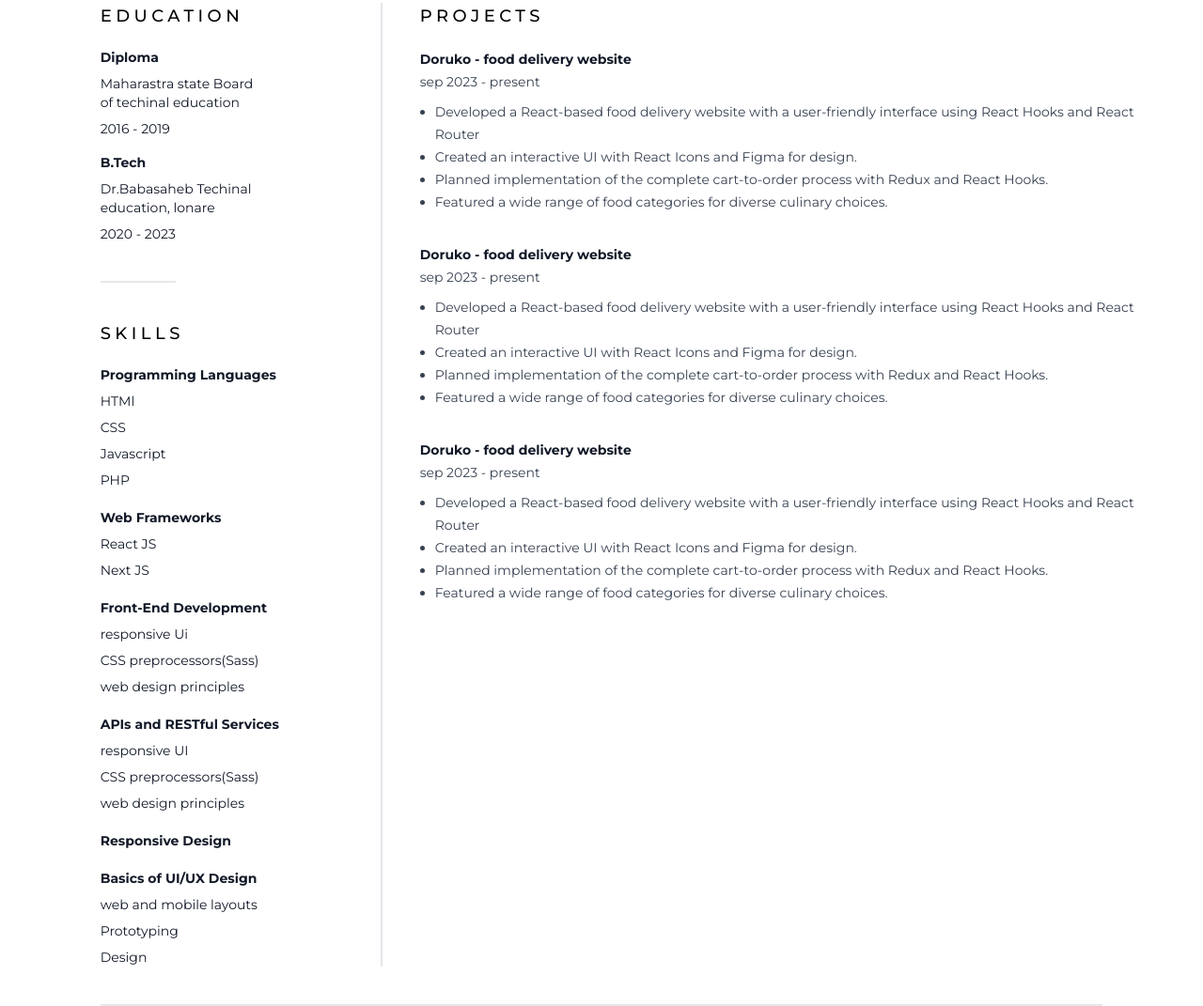
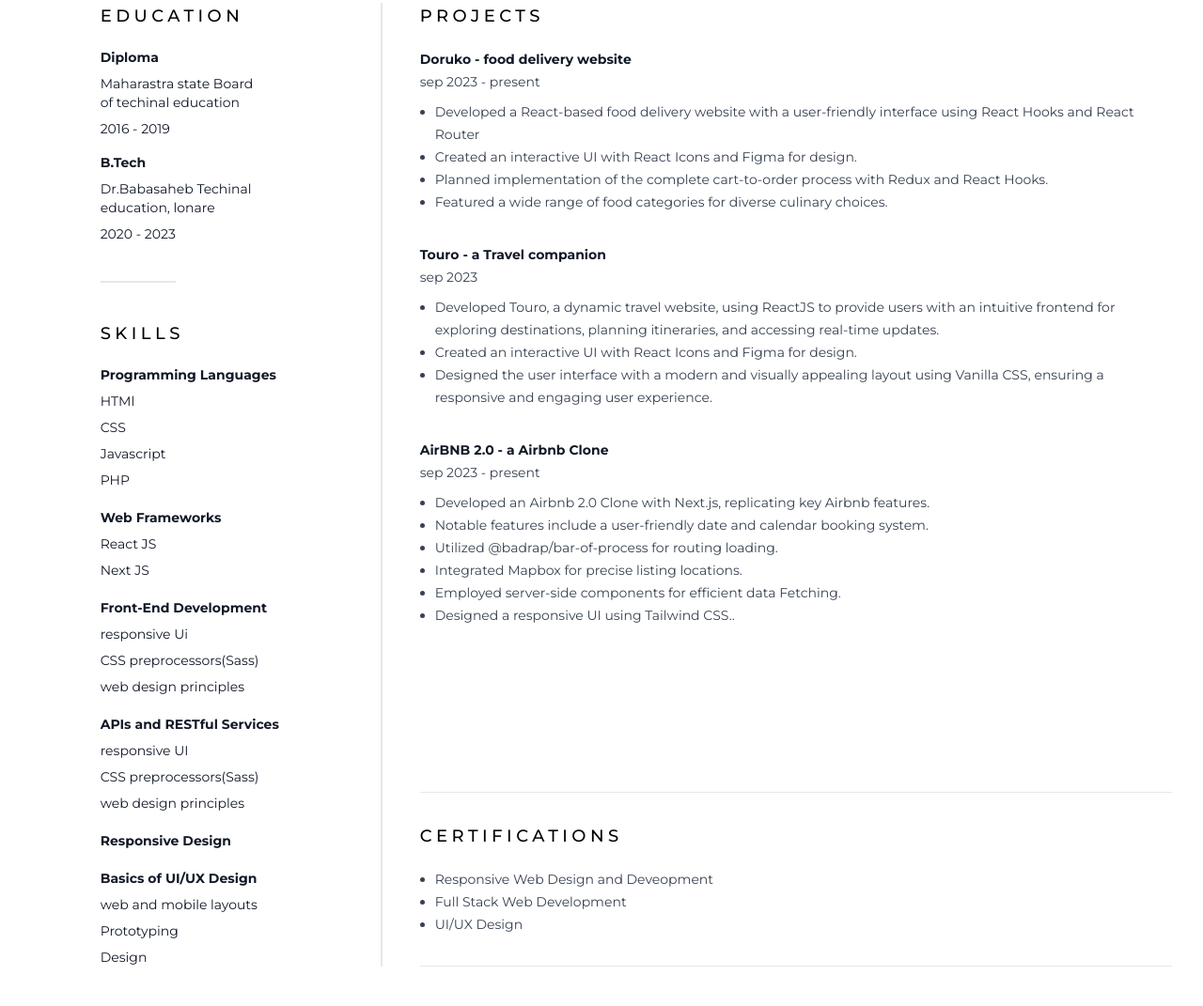
Before and after one commit to shaikhmuzffar/My-Resume, a website built with Vite: page project 1/index.html in a window 1280 px wide. Shown: the part 515-1586 px from the top of the page at 94% size. Built offline with nearby package versions, Linux system fonts and the light colour scheme.

Commit message:
completed

```diff
--- a/project 1/index.html
+++ b/project 1/index.html
@@ -63,7 +63,7 @@
         </div>
 
         <!-- education and Projects -->
-        <div class="grid grid-cols-[300px_minmax(800px,_1fr)] gap-10 py-10 border-b-2">
+        <div class="grid grid-cols-[300px_minmax(800px,_1fr)] gap-10 py-10 ">
             <!-- left -->
             <div class="border-r-2 ">
                 <div class="pb-10">
@@ -127,7 +127,9 @@
 
             </div>
             <!-- right -->
-            <div>
+            <div class="flex flex-col justify-between">
+                <!-- projects -->
+                <div class="" >
                     <h1 class="text-lg uppercase font-[500] pb-5 tracking-[.25em]">projects</h1>
                     <!-- project 1-->
                     <div class="w-full flex flex-col space-y-2 mb-8">
@@ -149,37 +151,56 @@
                     <!-- project 2 -->
                     <div class="w-full flex flex-col space-y-2 mb-8">
                         <div>
-                            <h1 class="text-sm text-gray-900 font-bold leading-6">Doruko - food delivery website</h1>
-                            <p class="text-sm text-gray-700 leading-6">sep 2023 - present</p>
+                            <h1 class="text-sm text-gray-900 font-bold leading-6">Touro - a Travel companion</h1>
+                            <p class="text-sm text-gray-700 leading-6">sep 2023</p>
                         </div>
                         <ul class="list-disc ml-4">
-                            <li class="text-sm text-gray-700 leading-6">Developed a React-based food delivery website
-                                with a user-friendly interface using React Hooks and React Router</li>
+                            <li class="text-sm text-gray-700 leading-6">Developed Touro, a dynamic travel website, using
+                                ReactJS to provide users with an intuitive frontend for exploring destinations, planning
+                                itineraries, and accessing real-time updates.</li>
                             <li class="text-sm text-gray-700 leading-6">Created an interactive UI with React Icons and
                                 Figma for design.</li>
-                            <li class="text-sm text-gray-700 leading-6">Planned implementation of the complete
-                                cart-to-order process with Redux and React Hooks.</li>
-                            <li class="text-sm text-gray-700 leading-6">Featured a wide range of food categories for
-                                diverse culinary choices.</li>
+                            <li class="text-sm text-gray-700 leading-6">Designed the user interface with a modern and
+                                visually appealing layout using Vanilla CSS, ensuring a responsive and engaging user
+                                experience.</li>
                         </ul>
                     </div>
 
                     <!-- project 2 -->
                     <div class="w-full flex flex-col space-y-2 mb-8">
                         <div>
-                            <h1 class="text-sm text-gray-900 font-bold leading-6">Doruko - food delivery website</h1>
+                            <h1 class="text-sm text-gray-900 font-bold leading-6">AirBNB 2.0 - a Airbnb Clone</h1>
                             <p class="text-sm text-gray-700 leading-6">sep 2023 - present</p>
                         </div>
                         <ul class="list-disc ml-4">
-                            <li class="text-sm text-gray-700 leading-6">Developed a React-based food delivery website
-                                with a user-friendly interface using React Hooks and React Router</li>
-                            <li class="text-sm text-gray-700 leading-6">Created an interactive UI with React Icons and
-                                Figma for design.</li>
-                            <li class="text-sm text-gray-700 leading-6">Planned implementation of the complete
-                                cart-to-order process with Redux and React Hooks.</li>
-                            <li class="text-sm text-gray-700 leading-6">Featured a wide range of food categories for
-                                diverse culinary choices.</li>
+                            <li class="text-sm text-gray-700 leading-6">Developed an Airbnb 2.0 Clone with Next.js,
+                                replicating key Airbnb features.</li>
+                            <li class="text-sm text-gray-700 leading-6">Notable features include a user-friendly date
+                                and calendar booking system.</li>
+                            <li class="text-sm text-gray-700 leading-6">Utilized @badrap/bar-of-process for routing
+                                loading.</li>
+                            <li class="text-sm text-gray-700 leading-6">Integrated Mapbox for precise listing locations.
+                            </li>
+                            <li class="text-sm text-gray-700 leading-6">Employed server-side components for efficient
+                                data Fetching.</li>
+                            <li class="text-sm text-gray-700 leading-6">Designed a responsive UI using Tailwind CSS..
+                            </li>
                         </ul>
+                    </div>
+                </div>
+                <!-- certifications -->
+                <div class="border-b border-t py-8" >
+                    <h1 class="text-lg uppercase font-[500] pb-5 tracking-[.25em]">certifications</h1>
+                    <!-- project 1-->
+                    <div class="w-full flex flex-col space-y-2 ">
+                            <!-- <h1 class="text-sm text-gray-900 font-bold leading-6">Doruko - food delivery website</h1> -->
+                        <ul class="list-disc ml-4">
+                            <li class="text-sm text-gray-700 leading-6">Responsive Web Design and Deveopment</li>
+                            <li class="text-sm text-gray-700 leading-6">Full Stack Web Development</li>
+                            <li class="text-sm text-gray-700 leading-6">UI/UX Design</li>
+
+                        </ul>
+                    </div>
                 </div>
             </div>
         </div>
```
Lines whose indentation alone changed are shown as unchanged.
